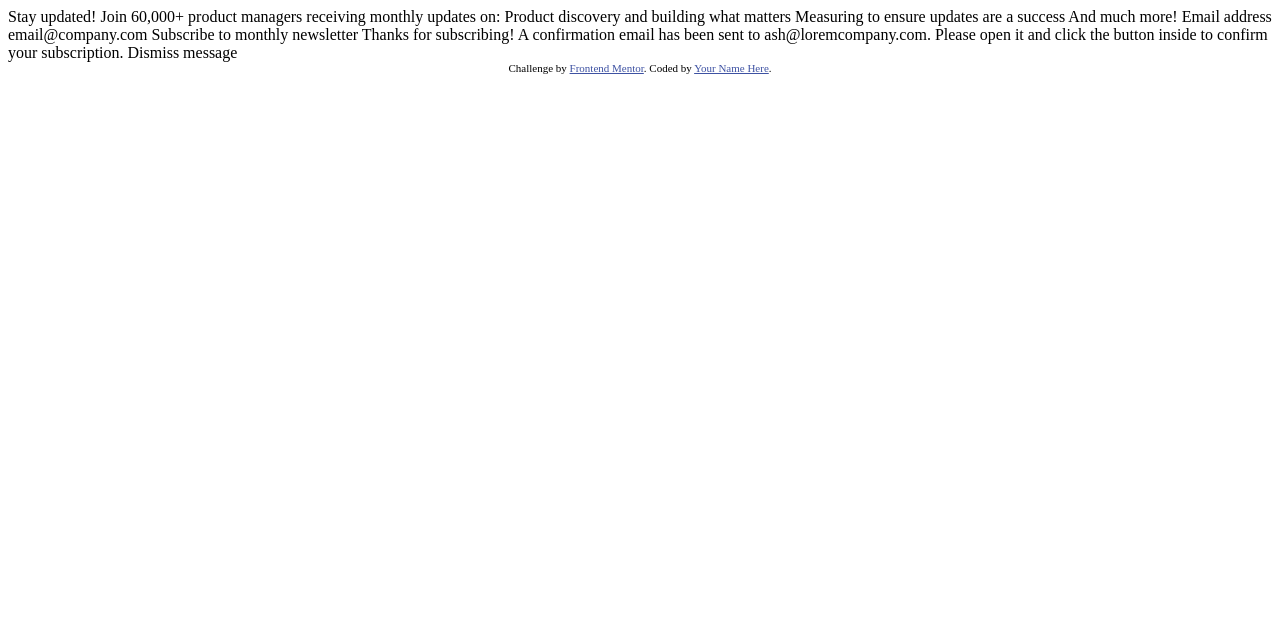
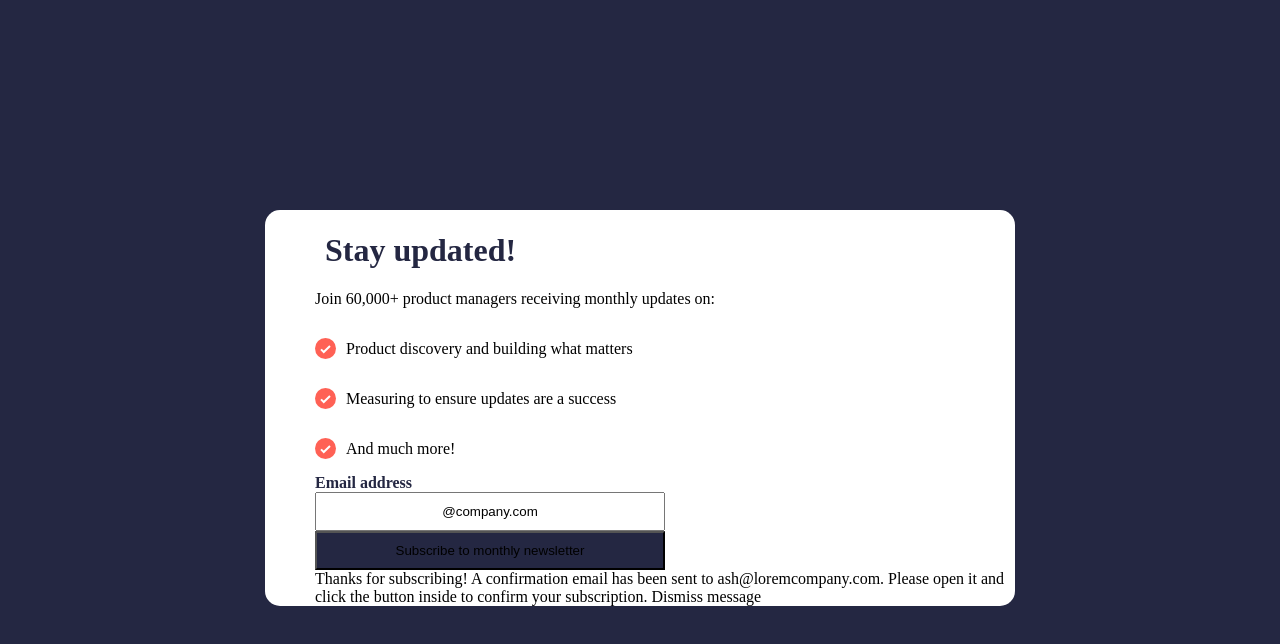
Before and after one commit to Mate-max/newsletter-sign, a plain HTML site: page index.html in a window 1280 px wide. Drawn offline with Linux system fonts and the light colour scheme.

Commit message:
Added some styles

```diff
--- a/index.html
+++ b/index.html
@@ -5,31 +5,41 @@
   <meta name="viewport" content="width=device-width, initial-scale=1.0"> <!-- displays site properly based on user's device -->
 
   <link rel="icon" type="image/png" sizes="32x32" href="./assets/images/favicon-32x32.png">
-
+  <link rel="stylesheet" href="./style.css" />
   <title>Frontend Mentor | Newsletter sign-up form with success message</title>
-
-  <!-- Feel free to remove these styles or customise in your own stylesheet 👍 -->
-  <style>
-    .attribution { font-size: 11px; text-align: center; }
-    .attribution a { color: hsl(228, 45%, 44%); }
-  </style>
 </head>
 <body>
 
   <!-- Sign-up form start -->
+  <div class="app">
 
-  Stay updated!
+  <h1 class="header1">Stay updated!</h1>
 
-  Join 60,000+ product managers receiving monthly updates on:
+  <p>Join 60,000+ product managers receiving monthly updates on:</p>
 
-  Product discovery and building what matters
-  Measuring to ensure updates are a success
-  And much more!
+  <div class="list">
+  <div class="list-item">
+  <img src="./assets/images/icon-list.svg" alt="icon-list" class="icon-list"/>
+  <p class="list-item-p">Product discovery and building what matters</p>
+  </div>
 
-  Email address
-  email@company.com
+  <div class="list-item">
+    <img src="./assets/images/icon-list.svg" alt="icon-list" class="icon-list"/>
+  <p class="list-item-p">Measuring to ensure updates are a success</p>
+  </div>
 
-  Subscribe to monthly newsletter
+  <div class="list-item">
+    <img src="./assets/images/icon-list.svg" alt="icon-list" class="icon-list"/>
+  <p class="list-item-p">And much more!</p>
+  </div>
+  </div>
+
+  <div class="email-container">
+  <label for="email" style="color: hsl(234, 29%, 20%);"><b>Email address</b></label>
+  <input type="email" id="email" name="email" value="@company.com" style="padding: 10px; text-align: center;">
+  <button class="btn">Subscribe to monthly newsletter</button>
+  </div>
+
 
   <!-- Sign-up form end -->
 
@@ -43,10 +53,6 @@
   Dismiss message
 
   <!-- Success message end -->
-
-  <div class="attribution">
-    Challenge by <a href="https://www.frontendmentor.io?ref=challenge" target="_blank">Frontend Mentor</a>.
-    Coded by <a href="#">Your Name Here</a>.
   </div>
 </body>
 </html>
--- /dev/null
+++ b/style.css
@@ -0,0 +1,50 @@
+body{
+    display: flex;
+    justify-content: center;
+    align-items: center;
+    min-height: 100vh;
+    background-color: hsl(234, 29%, 20%);
+}
+
+.app{
+    width: 700px;
+    height: auto;
+    background-color: hsl(0, 0%, 100%);
+    padding-left: 50px;
+    border-radius: 15px;
+}
+
+.header1{
+    color: hsl(234, 29%, 20%);
+    margin-left: 10px;
+}
+
+.list{
+    display: flex;
+    flex-direction: column;
+}
+
+.list-item{
+    display: flex;
+    align-items: center;
+}
+
+.list-item-p{
+    margin-left: 10px;
+}
+
+.icon-list{
+    width: 3%;
+    height: 3%;
+}
+
+.email-container{
+    display: flex;
+    flex-direction: column;
+    width: 350px;
+}
+
+.btn{
+    padding: 10px;
+    background-color: hsl(234, 29%, 20%);
+}
```
